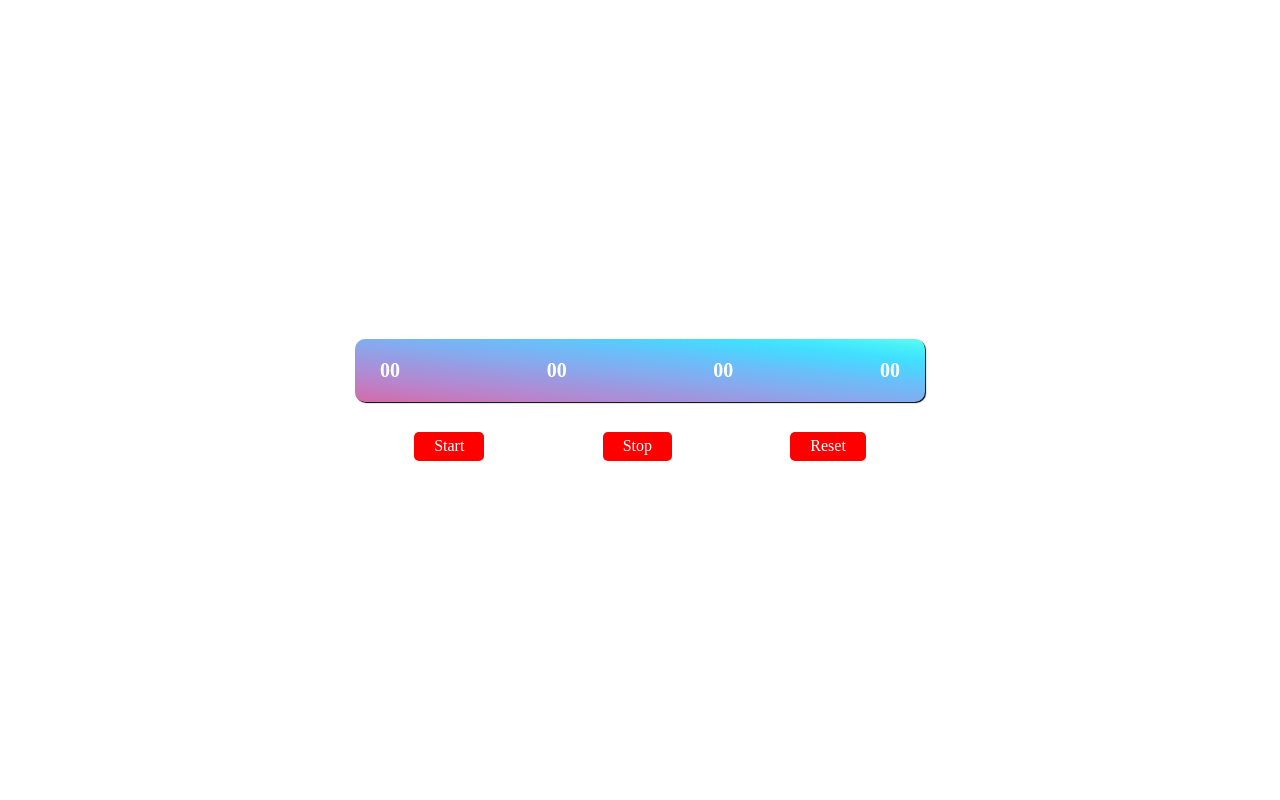
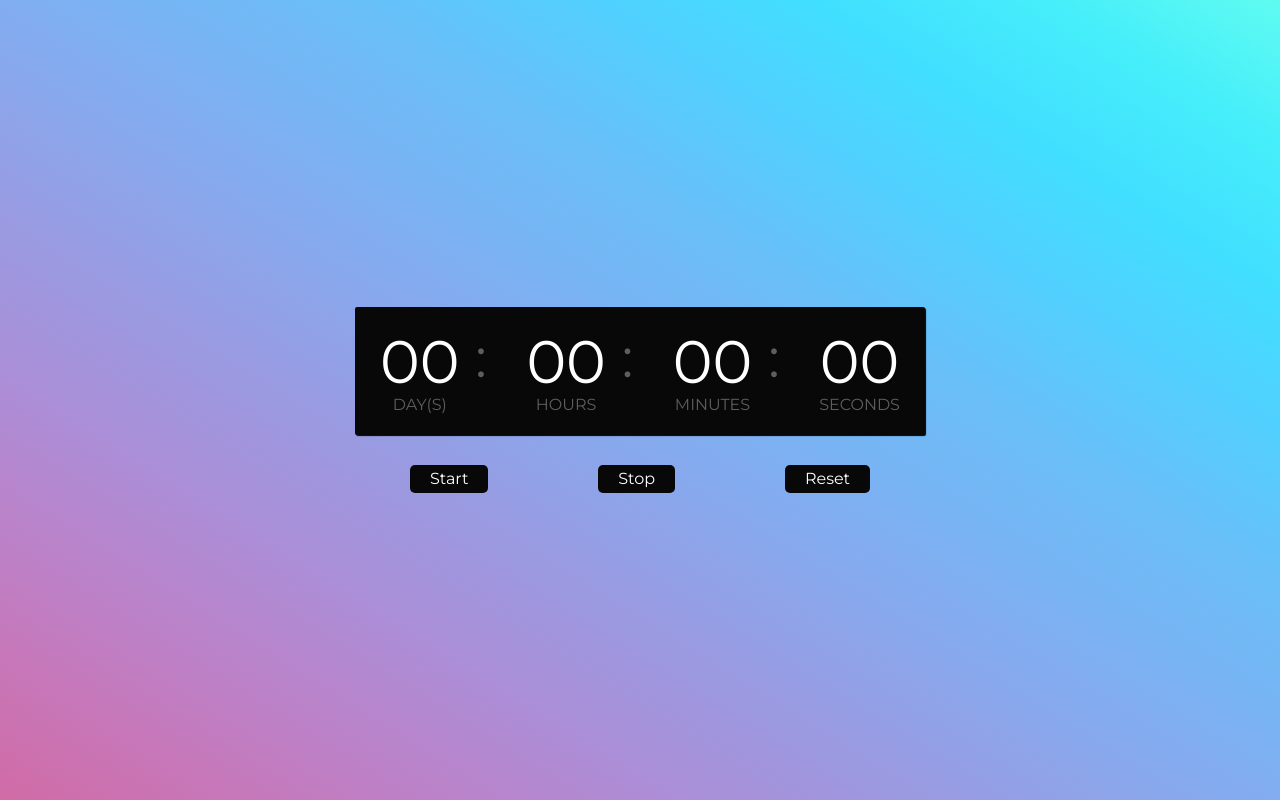
Before and after one commit to Ayhamalahmad/task6, a plain HTML site: page index.html in a window 1280 px wide. Drawn offline with Linux system fonts and the light colour scheme.

Commit message:
it's Done

```diff
--- a/css/index.css
+++ b/css/index.css
@@ -1,7 +1,15 @@
+@import url('https://fonts.googleapis.com/css2?family=Montserrat:wght@100;400;800&display=swap');
+
 * {
     margin: 0;
     padding: 0;
     box-sizing: border-box;
+}
+
+body {
+    font-family: 'Montserrat', 'sans-serif';
+    background-image: linear-gradient(to right top, #d16ba5, #c777b9, #ba83ca, #aa8fd8, #9a9ae1, #8aa7ec, #79b3f4, #69bff8, #52cffe, #41dfff, #46eefa, #5ffbf1);
+    transition: all .3s;
 }
 
 /* Start  Container */
@@ -17,7 +25,6 @@
     height: 100vh;
     justify-content: center;
     gap: 30px;
-
 }
 
 /*small*/
@@ -28,17 +35,19 @@
 
 }
 
+/*Medium*/
 @media (min-width: 768px) {
     .container {
-          width: 750px;
+        /* width: 750px; */
+        width: 100%;
     }
-
 }
 
 /*Medium*/
 @media (min-width: 992px) {
     .container {
         width: 750px;
+        /* width: 100%; */
     }
 }
 
@@ -50,38 +59,112 @@
 }
 
 /* End  Container */
-.container {}
-.container .counter{
+/* Start Counter */
+.container .counter {
     display: flex;
     align-items: center;
     justify-content: space-between;
     width: 50%;
-    background-color: rebeccapurple;
     color: white;
     padding: 20px 25px;
-    border-radius: 10px;
-    background-image: linear-gradient(to right top, #d16ba5, #c777b9, #ba83ca, #aa8fd8, #9a9ae1, #8aa7ec, #79b3f4, #69bff8, #52cffe, #41dfff, #46eefa, #5ffbf1);
+    border-radius: 2px;
+    /* background-image: linear-gradient(to right top, #d16ba5, #c777b9, #ba83ca, #aa8fd8, #9a9ae1, #8aa7ec, #79b3f4, #69bff8, #52cffe, #41dfff, #46eefa, #5ffbf1); */
+    background-color: #080808;
     box-shadow: 1px 1px 1px 0px black;
-    font-size: 20px;
-    font-weight: bold;
+    color: rgba(255, 255, 255, .35);
+    text-transform: uppercase;
 }
-.container .counter .seconds{}
-.container .counter .minutes{}
-.container .counter .hours{}
-.container .counter .days{}
-/* Buttons */
-.container .buttons{
+
+
+/*small*/
+@media (max-width: 767px) {
+    .container .counter {
+        width: 100%;
+        font-size: 10px;
+    }
+
+}
+
+@media (min-width: 768px) {
+    .container .counter {
+        width: 70%;
+    }
+}
+
+@media (min-width: 992px) {
+    .container .counter {
+        width: 50%;
+    }
+}
+
+.container .counter div {
+    display: flex;
+    align-items: center;
+    flex-direction: column;
+    position: relative;
+}
+
+.container .counter div span {
+    font-size: 60px;
+    color: white;
+}
+
+@media (max-width: 767px) {
+    .container .counter div span {
+        font-size: 15px;
+    }
+}
+
+.container .counter div:not(:last-child):before {
+    content: ":";
+    font-size: 54px;
+    display: block;
+    position: absolute;
+    left: 150%;
+}
+
+@media (max-width: 767px) {
+    .container .counter div:not(:last-child):before {
+        font-size: 15px;
+    }
+}
+
+@media (min-width: 992px) {
+    .container .counter div:not(:last-child):before {
+        left: 120%;
+    }
+}
+
+
+/*Start Buttons */
+.container .buttons {
     display: flex;
     align-items: center;
     justify-content: space-around;
     width: 50%;
 }
-.container .buttons button{
+
+/*small*/
+@media (max-width: 767px) {
+    .container .buttons {
+        width: 100%;
+    }
+}
+
+.container .buttons button {
     transition: all .3s;
-    background-color: red;
+    background-color: #080808;
     color: white;
     padding: 5px 20px;
     border: none;
     border-radius: 5px;
     cursor: pointer;
+    transition: .3s;
 }
+
+.container .buttons button:hover {
+    background-color: #939393;
+}
+/* End Buttons */
+
+/* End Counter */
--- a/index.html
+++ b/index.html
@@ -6,15 +6,27 @@
     <link rel="stylesheet" href="css/normalize.css" />
     <link rel="stylesheet" href="css/all.min.css" />
     <link rel="stylesheet" href="css/index.css" />
-    <title>Counter</title>
+    <title>Timer Counter</title>
   </head>
   <body>
     <div class="container">
       <div class="counter">
-        <div class="days">00</div>
-        <div class="hours">00</div>
-        <div class="minutes">00</div>
-        <div class="seconds">00</div>
+        <div >
+          <span class="days">00</span>
+          Day(s)
+        </div>
+        <div>
+          <span class="hours">00</span>
+          Hours
+        </div>
+        <div>
+          <span class="minutes">00</span>
+          Minutes
+        </div>
+        <div>
+          <span class="seconds">00</span>
+          Seconds
+        </div>
       </div>
       <div class="buttons">
         <button class="start">Start</button>
--- a/javascript/index.js
+++ b/javascript/index.js
@@ -4,6 +4,7 @@ let minutesDiv = document.querySelector(".minutes");
 let hoursDiv = document.querySelector(".hours");
 let daysDiv = document.querySelector(".days");
 let buttons = document.querySelectorAll(".buttons button");
+// Botton
 let startBtn = document.querySelector(".start");
 let stopBtn = document.querySelector(".stop");
 let resetBtn = document.querySelector(".reset");
@@ -13,6 +14,7 @@ let minutes = 0;
 let hours = 0;
 let days = 0;
 let interval;
+let isTimerRunning = false;
 function timer() {
   seconds++;
   secondsDiv.textContent = seconds < 10 ? `0${seconds} ` : seconds;
@@ -37,19 +39,26 @@ function timer() {
 buttons.forEach((button) => {
   button.addEventListener("click", (e) => {
     if (e.target === startBtn) {
-      startTimer();
+      if (!isTimerRunning) {
+        startTimer();
+        isTimerRunning = true;
+      }
     }
     if (e.target === stopBtn) {
-      stopF();
+      if (isTimerRunning) {
+        stopF();
+        isTimerRunning = false;
+      }
     }
     if (e.target === resetBtn) {
       resetF();
+      isTimerRunning = false;
     }
   });
 });
 // Start Function
 function startTimer() {
-  interval = setInterval(timer, 1);
+  interval = setInterval(timer, 1000);
 }
 // Reset Function
 function resetF() {
@@ -58,10 +67,10 @@ function resetF() {
   minutes = 0;
   hours = 0;
   days = 0;
-  daysDiv.textContent="00";
-  hoursDiv.textContent="00";
-  minutesDiv.textContent="00";
-  secondsDiv.textContent="00";
+  daysDiv.textContent = "00";
+  hoursDiv.textContent = "00";
+  minutesDiv.textContent = "00";
+  secondsDiv.textContent = "00";
 }
 // Stop Function
 function stopF() {
```
Lines whose indentation alone changed are shown as unchanged.
